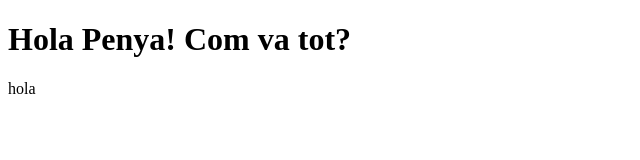
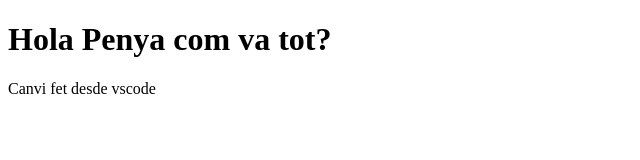
Before and after one commit to atonit/mywiki, a plain HTML site: page index.html in a window 1280 px wide. Shown: the whole page, without its empty margins (0-640 px from the left). Drawn offline with Linux system fonts and the light colour scheme.

Commit message:
4 Endressant commit

```diff
--- a/index.html
+++ b/index.html
@@ -2,17 +2,12 @@
 <html lang="en">
 <head>
     <meta charset="UTF-8">
-    <meta name="viewport" content="width=device-width, initial-scale=1.0">
-    <title>Document</title>
+    <title>Practicant Vscode amb git</title>
 </head>
 <body>
-    <h1>Hola Penya! Com va tot?</h1>
-
-
-
-<p>hola</p>
-<!-- això és una prova -->
-
-
+    <div>
+        <h1>Hola Penya com va tot?</h1></div>
+    <div>
+        <p>Canvi fet desde vscode</p></div>
 </body>
 </html>
```
